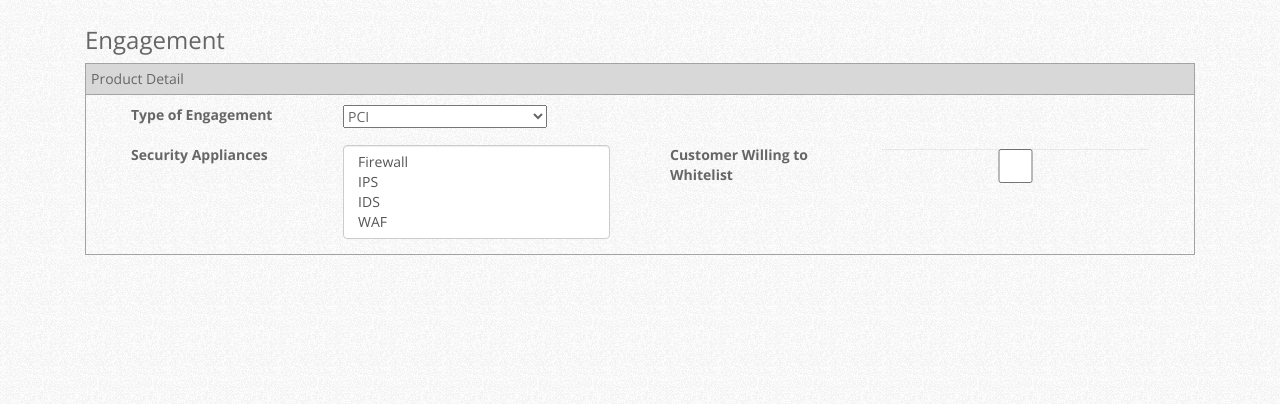
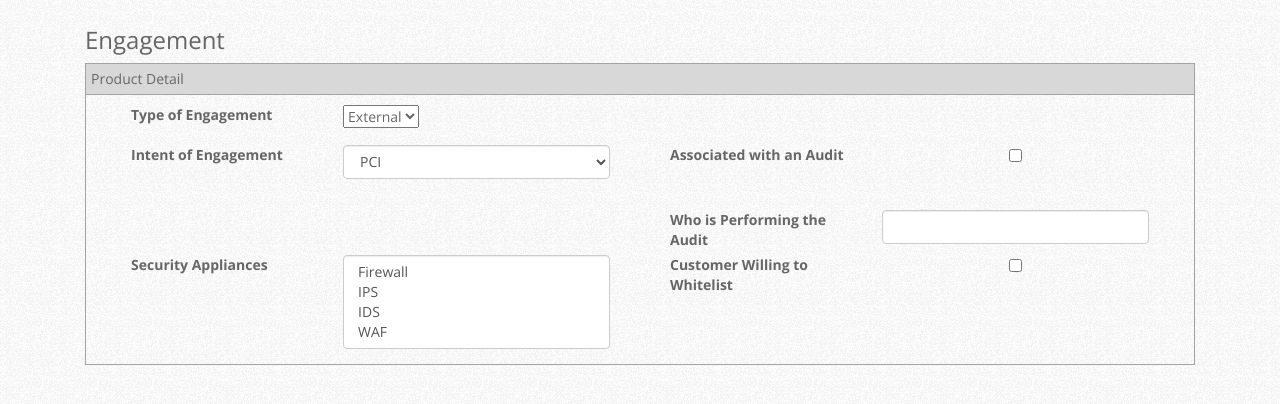
Before and after one commit to justinta89/Work, a Flask app: page /engagement/1 in a window 1280 px wide. Shown: the part 65-469 px from the top of the page. Run offline with Flask 2, Linux system fonts and the light colour scheme; some libraries are stand-ins or nearby versions.

Commit message:
Fixed some formatting issues with the helper functions

```diff
--- a/app/constants.py
+++ b/app/constants.py
@@ -39,7 +39,7 @@ HARDWARE = ['Netbook',
 ##########################
 # Engagement
 TYPE_LABEL = 'Type of Engagement'
-INTENT_LABEL = 'Type of Engagement'
+INTENT_LABEL = 'Intent of Engagement'
 AUDIT_ASSOCIATION_LABEL = 'Associated with an Audit'
 WHICH_COMPANY_LABEL = 'Who is Performing the Audit'
 RENEWAL_LABEL = 'Renewal Opportunity'
--- a/app/forms.py
+++ b/app/forms.py
@@ -13,7 +13,7 @@ class EngagementForm(Form):
     type = SelectField(constants.TYPE_LABEL, choices=choices)
 
     choices = [(choice, choice) for choice in constants.ENGAGEMENT_INTENT]
-    type = SelectField(constants.INTENT_LABEL, choices=choices)
+    intent = SelectField(constants.INTENT_LABEL, choices=choices)
 
     audit_association = BooleanField(constants.AUDIT_ASSOCIATION_LABEL)
     which_company = TextField(constants.WHICH_COMPANY_LABEL)
--- a/app/templates/engagement.html
+++ b/app/templates/engagement.html
@@ -14,6 +14,7 @@
         </span>
 
         {{ format.stand_alone([form.type]) }}
+        {{ format.dependant(form.intent, [form.audit_association, form.which_company]) }}
         {{ format.dependant(form.security_appliances, [form.permit_whitelisting]) }}
     </form>
 
--- a/app/templates/helpers/format.html
+++ b/app/templates/helpers/format.html
@@ -23,12 +23,20 @@
 
     <div class="col-sm-6">
     {% for child in children: %}
+        {% if child.type == 'BooleanField' %}
+        <div class="form-group">
+            <label style="width: 100%">
+                <span class="col-sm-5">{{child.label.text}}</span> {{child(class_='col-sm-7')}}
+            </label>
+        </div>
+        {% else %}
         <div class="form-group">
             {{ child.label(class_="col-sm-5 control-label") }}
             <div class="col-sm-7">
                 {{ child(class_="form-control") }}
             </div>
         </div>
+        {% endif %}
         <br />
     {% endfor %}
     </div>
```
